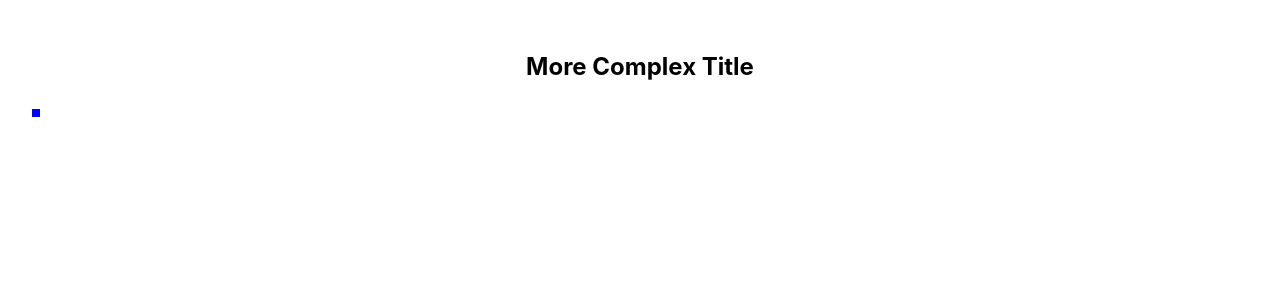
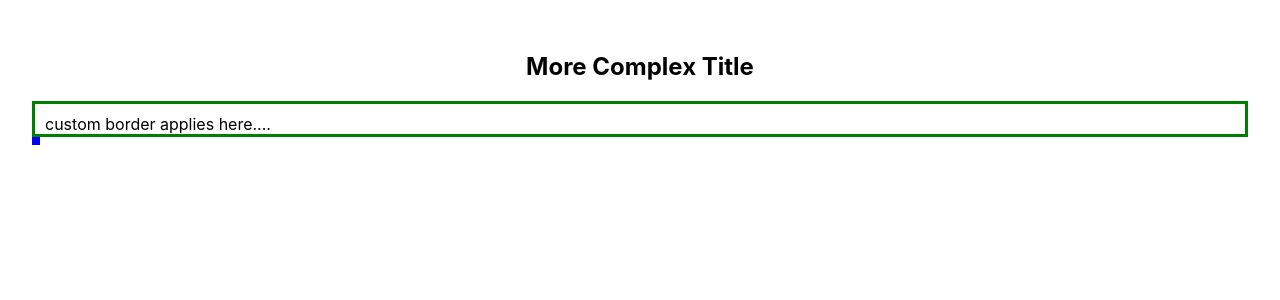
Before and after one commit to gyanchandra123/react-styled-component, a React (Create React App) app: page / in a window 1280 px wide. Shown: the top 300 px of the page. Built offline with nearby package versions, Linux system fonts and the light colour scheme.

Commit message:
how to create a reusable border value.

```diff
--- a/src/components/ComplexTitle.js
+++ b/src/components/ComplexTitle.js
@@ -1,6 +1,6 @@
 import React from 'react'
 import styled from 'styled-components'
-import { colors } from './util'
+import { colors, customBorder } from './util'
 
 const ComplexTitle = (props) => {
   console.log('props value : ', props)
@@ -8,7 +8,8 @@ const ComplexTitle = (props) => {
   return (
     <div className={props.className}>
       <h2>{props.title}</h2>
-      <div className='underline'></div>
+
+      <div className='box'>custom border applies here....</div>
     </div>
   )
 }
@@ -23,6 +24,13 @@ const Wrapper = styled(ComplexTitle)`
     width: 0.5rem;
     background: ${colors};
   }
+
+  .box {
+    height: 10px;
+    border: ${customBorder({ width: 3, style: 'solid', color: 'green' })};
+    width: auto;
+    padding: 10px;
+  }
 `
 
 export default Wrapper
--- a/src/components/util.js
+++ b/src/components/util.js
@@ -1,3 +1,7 @@
 export const colors = {
   primary: 'green',
 }
+
+export const customBorder = ({ width, style, color }) => {
+  return `${width}px ${style} ${color}`
+}
```
